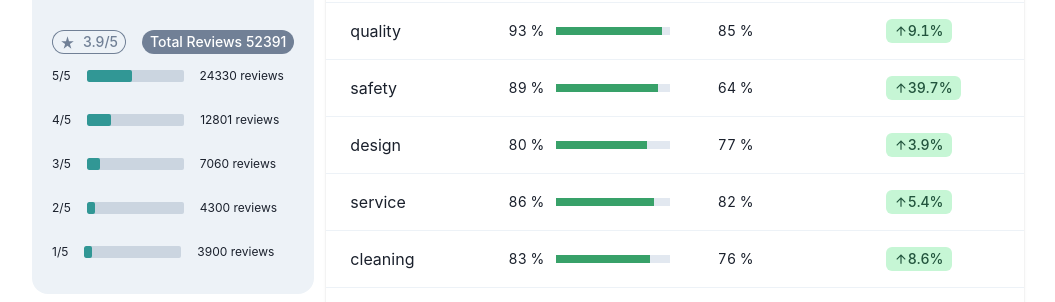
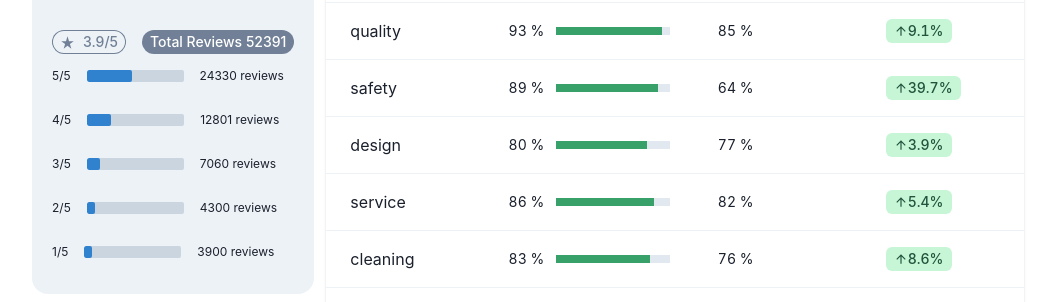
Before and after one commit to ruthtempo/reqiew, a React (Create React App) app: page / in a window 1280 px wide. Shown: the part 210-512 px from the top of the page, without its empty margins (112-1167 px from the left). Built offline with nearby package versions, Linux system fonts and the light colour scheme.

Commit message:
props to component

```diff
--- a/src/components/RatingBar.tsx
+++ b/src/components/RatingBar.tsx
@@ -5,6 +5,7 @@ export const RatingBar = (p: {
   max: number;
   star: number;
   reviews: number;
+  colorScheme: string;
 }) => {
   return (
     <Flex alignItems={"center"}>
@@ -12,7 +13,7 @@ export const RatingBar = (p: {
       <Progress
         w="40%"
         bg={"gray.300"}
-        colorScheme={"teal"}
+        colorScheme={p.colorScheme}
         value={p.value}
         max={p.max}
         m={4}
```
